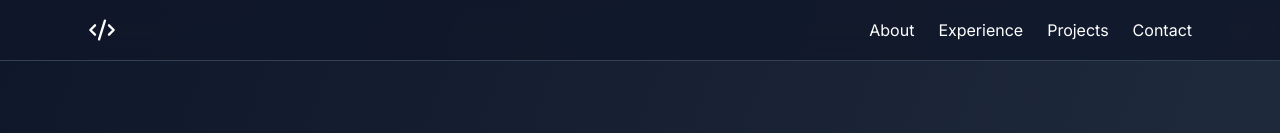
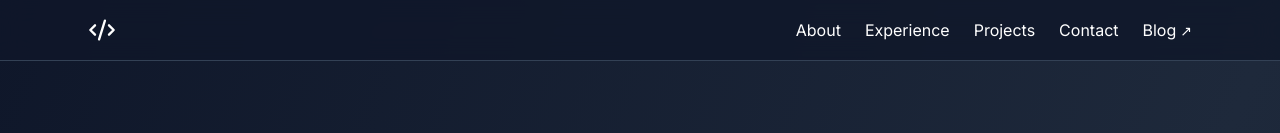
Before and after one commit to yeo-menghan/yeo-menghan.github.io, a Next.js app: page / in a window 1280 px wide. Shown: the top 133 px of the page. Built offline with nearby package versions, Linux system fonts and the light colour scheme.

Commit message:
Update blog

```diff
--- a/app/chat/route.ts
+++ b/app/chat/route.ts
@@ -59,7 +59,6 @@ TECHNICAL SKILLS:
 
 CONTACT:
 - Email: yeo_menghan@u.nus.edu
-- Phone: +65-98150541
 - GitHub: https://github.com/yeo-menghan
 
 Answer questions about Meng Han's experience, projects, and skills in a friendly, professional manner. Be concise but informative. If asked about topics not in his resume, politely redirect to his areas of expertise.`;
--- a/app/components/Footer.tsx
+++ b/app/components/Footer.tsx
@@ -56,6 +56,12 @@ export default function Footer() {
                 >
                   Contact
                 </a>
+                <a
+                  href="https://medium.com/@yeomenghan1989"
+                  className="block text-slate-300 hover:text-blue-400 transition-colors"
+                >
+                  Blog<span className="text-sm ml-1">↗</span>
+                </a>
               </div>
             </div>
           </div>
--- a/app/components/Hero.tsx
+++ b/app/components/Hero.tsx
@@ -28,6 +28,15 @@ export default function Hero() {
             <button onClick={() => scrollToSection('experience')} className="hover:text-blue-400 transition-colors">Experience</button>
             <button onClick={() => scrollToSection('projects')} className="hover:text-blue-400 transition-colors">Projects</button>
             <button onClick={() => scrollToSection('contact')} className="hover:text-blue-400 transition-colors">Contact</button>
+            <button onClick={() => scrollToSection('contact')} className="hover:text-blue-400 transition-colors">
+              <a
+                href="https://medium.com/@yeomenghan1989"
+                target="_blank"
+                rel="noopener noreferrer"
+              >
+                Blog<span className="text-sm ml-1">↗</span>
+              </a>
+            </button>
           </div>
 
           {/* Mobile Hamburger Icon */}
--- a/app/thoughts/anime/page.tsx
+++ /dev/null
@@ -1,14 +0,0 @@
-const AnimeList = () => {
-  return (
-    <main className="flex min-h-screen flex-col items-center p-6 lg:pb-12 lg:px-24 lg:pt-16 font-mono bg-zinc-800">
-      <p className="font-semibold text-2xl mb-4"><span className="text-3xl mr-2">{"(☝ ՞ਊ ՞)☝ "}</span>My FAVOURITE ANIME!</p>
-      <div className="md:w-[60%]">
-        <p className="my-5">
-          I&apos;ll finish writing this soon.
-        </p>
-      </div>
-    </main>
-  );
-};
-
-export default AnimeList;
--- a/app/thoughts/page.tsx
+++ /dev/null
@@ -1,19 +0,0 @@
-"use client"
-import { useRouter } from "next/navigation";
-
-
-export default function Thoughts() {
-    const router = useRouter();
-  return (
-    <main className="flex min-h-screen flex-col items-start p-6 lg:pb-12 lg:px-24 lg:pt-16 font-mono bg-zinc-800">
-      <p className="mx-auto text-center text-lg mb-5">Almost like a blog.</p>
-      <div className="md:w-[60%] mx-auto">
-      {/* <p >🚶 <span  className="underline cursor-pointer" onClick={()=> {router.push("/thoughts/the-walk")}}>How we walked across Singapore</span></p>
-      <p >🍿 <span  className="underline cursor-pointer" onClick={()=> {router.push("/thoughts/movies")}}>My Movie Recommedations</span></p>
-      <p >🌍 <span  className="underline cursor-pointer" onClick={()=> {router.push("/thoughts/life")}}>My life in bullet points</span></p>
-      <p >💥 <span  className="underline cursor-pointer" onClick={()=> {router.push("/thoughts/vietnam")}}>3 months in Vietnam</span></p> */}
-      <p >{"(☝ ՞ਊ ՞)☝ "} <span  className="underline cursor-pointer" onClick={()=> {router.push("/thoughts/anime")}}>My Favourite Anime!</span></p>
-      </div>
-    </main>
-  );
-}
```
